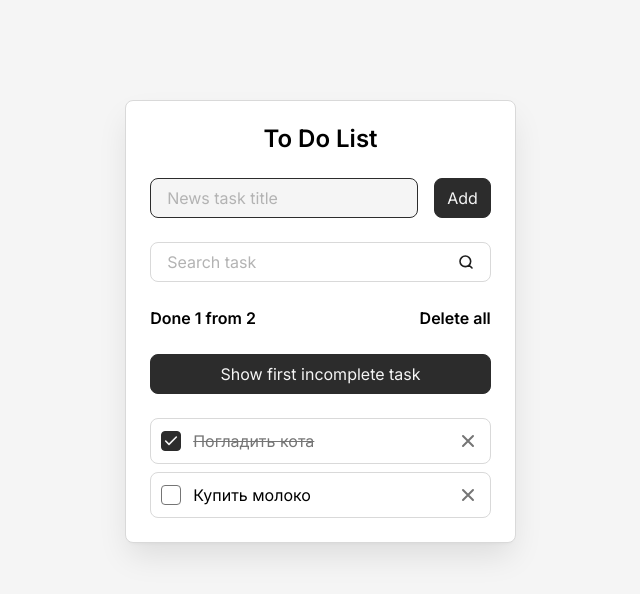
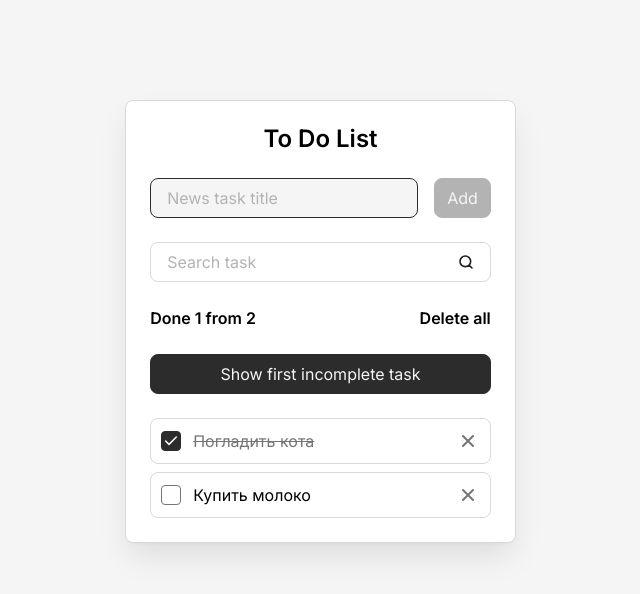
Before and after one commit to elisha111/react-todo, a React (Vite) app: page / in a window 1280 px wide. Shown: the top 594 px of the page, without its empty margins (312-952 px from the left). Built offline with nearby package versions, Linux system fonts and the light colour scheme.

Commit message:
#10 form validation

```diff
--- a/src/components/AddTaskForm.jsx
+++ b/src/components/AddTaskForm.jsx
@@ -1,4 +1,4 @@
-import { useContext } from "react";
+import { useContext, useState } from "react";
 import Button from "./Button";
 import Field from "./Field";
 import { TasksContext } from "../context/TasksContext";
@@ -7,11 +7,27 @@ const AddTaskForm = () => {
   const { addTask, newTaskTitle, setNewTaskTitle, newTaskInputRef } =
     useContext(TasksContext);
 
+  const [error, setError] = useState("");
+
+  const clearNewTaskTitle = newTaskTitle.trim();
+  const isNewTaskTitleEmpty = clearNewTaskTitle.length === 0;
+
   const onSubmit = (event) => {
     event.preventDefault();
-    addTask();
+
+    if (!isNewTaskTitleEmpty) {
+      addTask(clearNewTaskTitle);
+    }
   };
 
+  const onInput = (event) => {
+    const { value } = event.target;
+    const clearValue = value.trim();
+    const hasOnlySpaces = value.length > 0 && clearValue.length === 0;
+
+    setNewTaskTitle(value);
+    setError(hasOnlySpaces ? "The task cannot be empty" : "");
+  };
   return (
     <form className="todo__form" onSubmit={onSubmit}>
       <Field
@@ -19,10 +35,13 @@ const AddTaskForm = () => {
         label="News task title"
         id="new-task"
         value={newTaskTitle}
-        onInput={(event) => setNewTaskTitle(event.target.value)}
+        error={error}
+        onInput={onInput}
         ref={newTaskInputRef}
       />
-      <Button type="submit">Add</Button>
+      <Button type="submit" isDisabled={isNewTaskTitleEmpty}>
+        Add
+      </Button>
     </form>
   );
 };
--- a/src/components/Button.jsx
+++ b/src/components/Button.jsx
@@ -1,8 +1,13 @@
 const Button = (props) => {
-  const { className, type = "button", children, onClick } = props;
+  const { className, type = "button", children, onClick, isDisabled } = props;
 
   return (
-    <button className={`button ${className}`} type={type} onClick={onClick}>
+    <button
+      className={`button ${className}`}
+      type={type}
+      onClick={onClick}
+      disabled={isDisabled}
+    >
       {children}
     </button>
   );
--- a/src/components/Field.jsx
+++ b/src/components/Field.jsx
@@ -5,6 +5,7 @@ const Field = (props) => {
     label,
     type = "text",
     value,
+    error,
     onInput,
     ref,
   } = props;
@@ -15,7 +16,7 @@ const Field = (props) => {
         {label}
       </label>
       <input
-        className="field__input"
+        className={`field__input ${error ? "is-invalid" : ""}`}
         id={id}
         placeholder=" "
         autoComplete="off"
@@ -24,6 +25,11 @@ const Field = (props) => {
         onInput={onInput}
         ref={ref}
       />
+      {error && (
+        <span className="field__error" title={error}>
+          {error}
+        </span>
+      )}
     </div>
   );
 };
--- a/src/hooks/useTasks.js
+++ b/src/hooks/useTasks.js
@@ -46,11 +46,10 @@ const useTasks = () => {
     [tasks],
   );
 
-  const addTask = useCallback(() => {
-    if (newTaskTitle.trim().length > 0) {
+  const addTask = useCallback((title) => {
     const newTask = {
       id: crypto?.randomUUID() ?? Date.now().toString(),
-        title: newTaskTitle,
+      title,
       isDone: false,
     };
 
@@ -58,8 +57,7 @@ const useTasks = () => {
     setNewTaskTitle("");
     setSearchQuery("");
     newTaskInputRef.current.focus();
-    }
-  }, [newTaskTitle]);
+  }, []);
 
   useEffect(() => {
     saveTasks(tasks);
--- a/src/styles/components/button.css
+++ b/src/styles/components/button.css
@@ -9,12 +9,20 @@
   border: 1px solid var(--color-dark-2);
   border-radius: var(--border-radius);
 
-  &:hover {
-    color: var(--color-dark-2);
-    background-color: transparent;
+  &:not(:disabled) {
+    &:hover {
+      color: var(--color-dark-2);
+      background-color: transparent;
+    }
+
+    &:active {
+      scale: 1.05;
+    }
   }
 
-  &:active {
-    scale: 1.05;
+  &:disabled {
+    background-color: var(--color-gray-3);
+    border-color: var(--color-gray-3);
+    cursor: not-allowed;
   }
 }
--- a/src/styles/components/field.css
+++ b/src/styles/components/field.css
@@ -39,11 +39,29 @@
 
   &[type="search"] {
     &:placeholder-shown {
-      padding-right: calc(var(--fieldInputPaddingX) * 2 + var(--fieldSeachInputIconSize));
-      background-image: url('../../assets/icons/icon-search_black.svg');
+      padding-right: calc(
+        var(--fieldInputPaddingX) * 2 + var(--fieldSeachInputIconSize)
+      );
+      background-image: url("../../assets/icons/icon-search_black.svg");
       background-position: calc(100% - var(--fieldInputPaddingX)) 50%;
       background-size: var(--fieldSeachInputIconSize);
       background-repeat: no-repeat;
     }
   }
+
+  &.is-invalid {
+    border-color: red;
+  }
 }
+
+.field__error {
+  position: absolute;
+  top: 100%;
+  left: 0;
+  font-size: 12px;
+  color: red;
+  text-overflow: ellipsis;
+  overflow: hidden;
+  white-space: nowrap;
+  max-width: 100%;
+}
```
Lines whose indentation alone changed are shown as unchanged.
